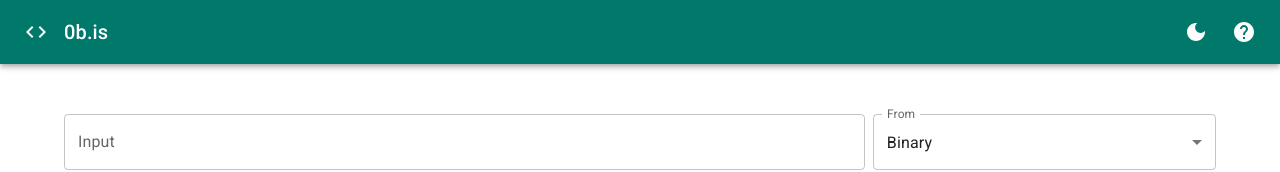
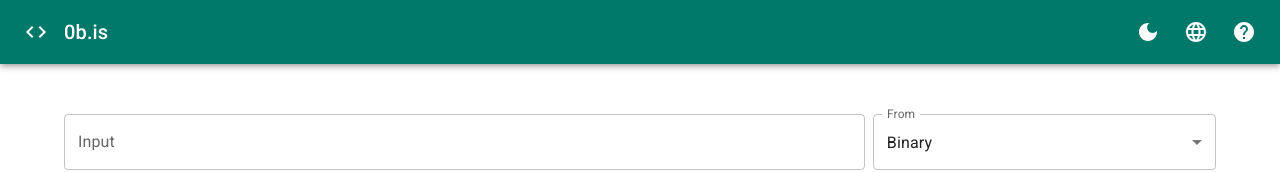
Before and after one commit to rikurauhala/0b.is, a React (Create React App) app: page / in a window 1280 px wide. Shown: the top 172 px of the page. Built offline with nearby package versions, Linux system fonts and the light colour scheme.

Commit message:
Create LanguageButton

```diff
--- a/src/App.tsx
+++ b/src/App.tsx
@@ -18,10 +18,15 @@ import { lightTheme, darkTheme } from './themes/themes';
 import { NumeralSystem } from './types/types';
 
 const App = (): JSX.Element => {
+  const [language, setLanguage] = useState<string>('enUS');
   const [darkMode, setDarkMode] = useState<boolean>(useMediaQuery('(prefers-color-scheme: dark)'));
   const [input, setInput] = useState<string>('');
   const [inputSystem, setInputSystem] = useState<NumeralSystem>(NumeralSystem.Binary);
   const [outputSystem, setOutputSystem] = useState<NumeralSystem>(NumeralSystem.Decimal);
+
+  const handleLanguageChange = (language: string): void => {
+    setLanguage(language);
+  };
 
   const handleInputChange = (input: string): void => {
     setInput(input);
@@ -42,7 +47,12 @@ const App = (): JSX.Element => {
   return (
     <ThemeProvider theme={darkMode ? darkTheme : lightTheme}>
       <CssBaseline />
-      <MenuBar darkMode={darkMode} handleThemeChange={handleThemeChange} />
+      <MenuBar
+        darkMode={darkMode}
+        handleLanguageChange={handleLanguageChange}
+        handleThemeChange={handleThemeChange}
+        language={language}
+      />
       <Container disableGutters sx={{ minHeight: 'calc(100vh - 197px)' }}>
         <Container>
           <Stack margin="50px 0px" spacing={{ xs: 5, md: 2 }}>
--- /dev/null
+++ b/src/components/MenuBar/LanguageButton.tsx
@@ -0,0 +1,67 @@
+import { useState } from 'react';
+
+import IconButton from '@mui/material/IconButton';
+import Menu from '@mui/material/Menu';
+import Tooltip from '@mui/material/Tooltip';
+
+import LanguageIcon from '@mui/icons-material/Language';
+
+import { languages } from '../../languages';
+
+import LanguageOption from './LanguageOption';
+
+interface LanguageButtonProps {
+  handleLanguageChange: (arg0: string) => void
+  language: string
+}
+
+// eslint-disable-next-line @typescript-eslint/no-unused-vars
+const LanguageButton = ({ handleLanguageChange, language }: LanguageButtonProps): JSX.Element => {
+  const [anchorEl, setAnchorEl] = useState<null | HTMLElement>(null);
+
+  const open = Boolean(anchorEl);
+
+  const handleClick = (event: React.MouseEvent<HTMLButtonElement>) => {
+    setAnchorEl(event.currentTarget);
+  };
+
+  const handleClose = () => {
+    setAnchorEl(null);
+  };
+
+  return (
+    <>
+      <IconButton
+        color="inherit"
+        edge="end"
+        onClick={handleClick}
+        size="large"
+        sx={{ mr: 0 }}
+      >
+        <Tooltip title={languages['Change language'][language]}>
+          <LanguageIcon />
+        </Tooltip>
+      </IconButton>
+      <Menu
+        anchorEl={anchorEl}
+        onClose={handleClose}
+        open={open}
+      >
+        <LanguageOption
+          handleClose={handleClose}
+          language={language}
+          languageCode={'enUS'}
+          languageText={languages['English'][language]}
+        />
+        <LanguageOption
+          handleClose={handleClose}
+          language={language}
+          languageCode={'fiFI'}
+          languageText={languages['Finnish'][language]}
+        />
+      </Menu>
+    </>
+  );
+};
+
+export default LanguageButton;
--- /dev/null
+++ b/src/components/MenuBar/LanguageOption.tsx
@@ -0,0 +1,26 @@
+import ListItemText from '@mui/material/ListItemText';
+import MenuItem from '@mui/material/MenuItem';
+
+interface LanguageOptionProps {
+  handleClose: () => void
+  language: string
+  languageCode: string
+  languageText: string
+}
+
+const LanguageOption = (props: LanguageOptionProps): JSX.Element => {
+  const { handleClose, language, languageCode, languageText } = props;
+  return (
+    <MenuItem
+      onClick={handleClose}
+      selected={language === languageCode ? true : false}
+      value={languageCode}
+    >
+      <ListItemText>
+        {languageText}
+      </ListItemText>
+    </MenuItem>
+  );
+};
+
+export default LanguageOption;
--- a/src/components/MenuBar/MenuBar.tsx
+++ b/src/components/MenuBar/MenuBar.tsx
@@ -2,24 +2,31 @@ import AppBar from '@mui/material/AppBar';
 import Toolbar from '@mui/material/Toolbar';
 
 import AppName from './AppName';
+import LanguageButton from './LanguageButton';
 import LogoPlaceholder from './LogoPlaceholder';
 import ModeToggleButton from './ModeToggleButton';
 import UserManualButton from './UserManualButton';
 
 interface MenuBarProps {
   darkMode: boolean
+  handleLanguageChange: (arg0: string) => void
   handleThemeChange: () => void
+  language: string
 }
 
-const MenuBar = ({ darkMode, handleThemeChange }: MenuBarProps): JSX.Element => (
+const MenuBar = (props: MenuBarProps): JSX.Element => {
+  const { darkMode, handleLanguageChange, handleThemeChange, language } = props;
+  return (
     <AppBar enableColorOnDark color="primary" position="static">
       <Toolbar>
         <LogoPlaceholder />
         <AppName />
         <ModeToggleButton darkMode={darkMode} handleThemeChange={handleThemeChange} />
+        <LanguageButton handleLanguageChange={handleLanguageChange} language={language} />
         <UserManualButton />
       </Toolbar>
     </AppBar>
   );
+};
 
 export default MenuBar;
--- /dev/null
+++ b/src/languages/index.ts
@@ -0,0 +1,28 @@
+type languagesType = {
+  [key: string]: {
+    [key: string]: string
+  }
+};
+
+export const languages: languagesType = {
+  'Change language': {
+    'enUS': 'Change language',
+    'fiFI': 'Vaihda kieli',
+  },
+  'Documentation': {
+    'enUS': 'Documentation',
+    'fiFI': 'Dokumentaatio',
+  },
+  'English': {
+    'enUS': 'English',
+    'fiFI': 'englanti',
+  },
+  'Finnish': {
+    'enUS': 'Finnish',
+    'fiFI': 'suomi',
+  },
+  'Source code': {
+    'enUS': 'Source code',
+    'fiFI': 'Lähdekoodi',
+  },
+};
```
Lines whose indentation alone changed are shown as unchanged.
